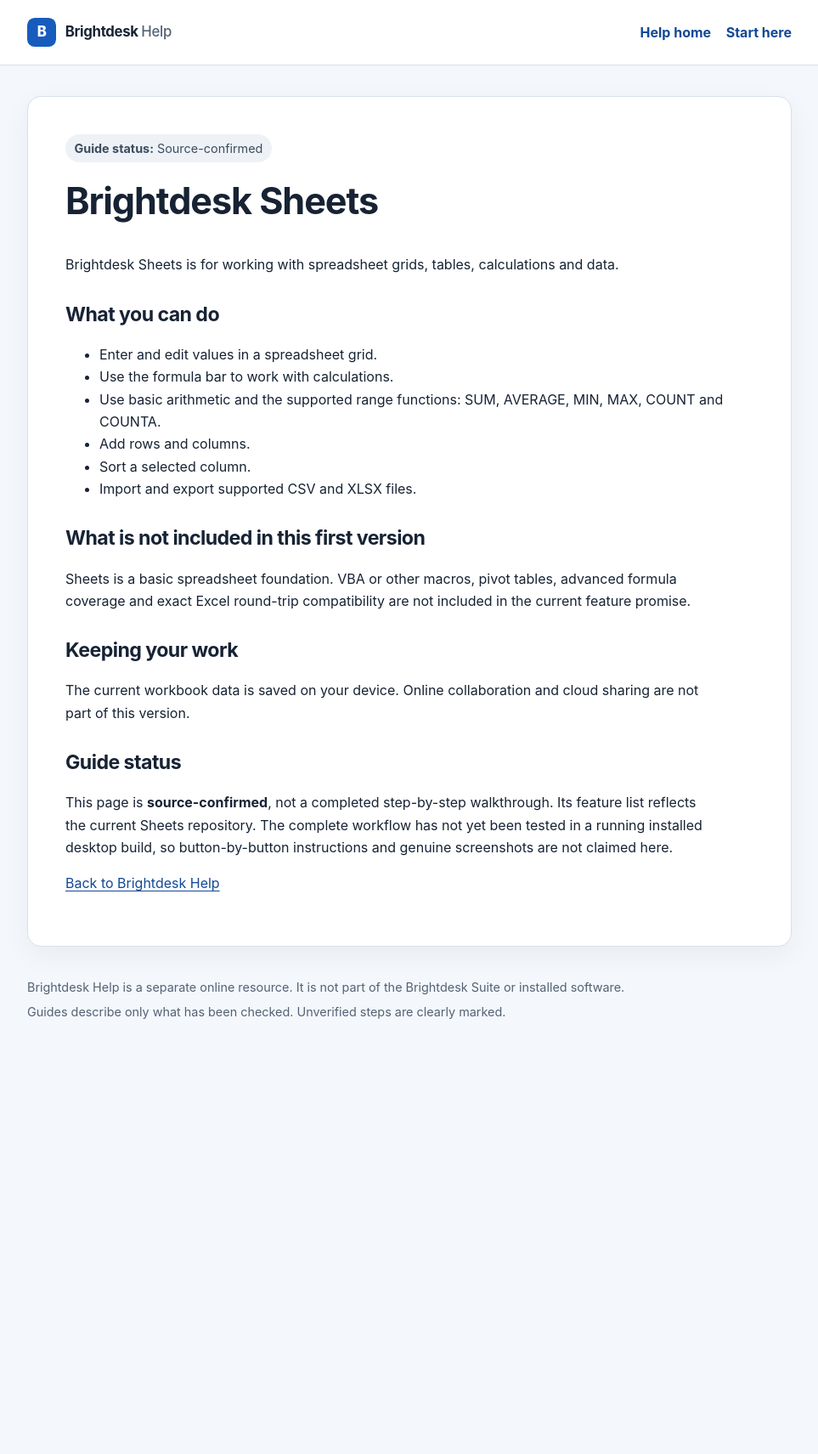
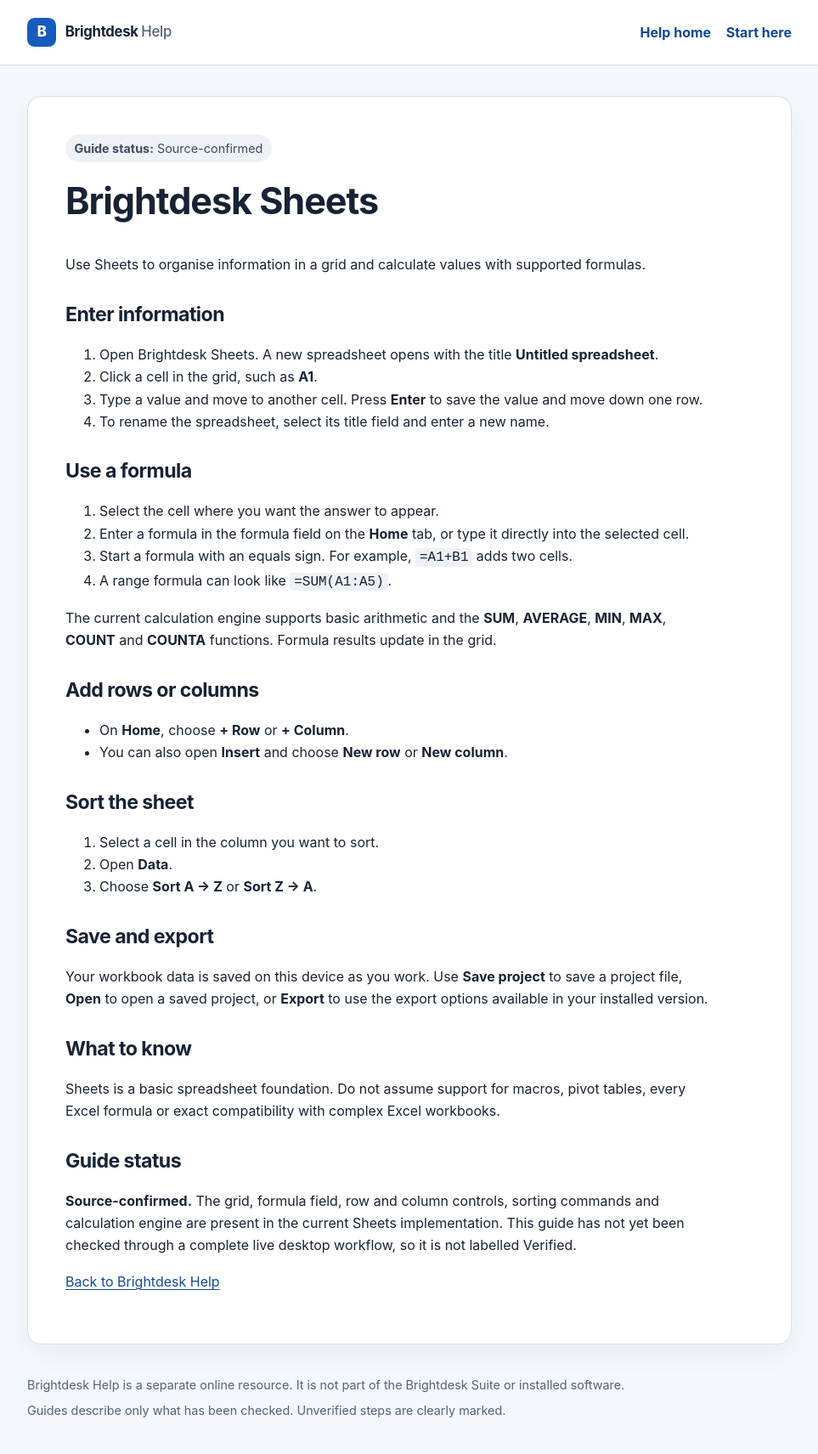
Before and after one commit to conz20/Brightdesk-Wiki, a Jekyll site: the page built from docs/products/sheets.md, in a window 1280 px wide. Shown: the whole page at 85% size, without its empty margins (158-1121 px from the left). Built offline with Jekyll 4.4.1, drawn with Linux system fonts in a browser that asks for light colours; before the commit the page ends 1243 px from its top, so only the background shows below that.

Commit message:
docs: add source-confirmed sheets help guide

```diff
--- a/docs/products/sheets.md
+++ b/docs/products/sheets.md
@@ -1,34 +1,52 @@
 ---
 layout: default
 title: Brightdesk Sheets
-description: What Brightdesk Sheets can do and what is not included yet.
+description: Enter data, calculate values and organise a spreadsheet in Brightdesk Sheets.
 status: Source-confirmed
 permalink: /products/sheets.html
 ---
 
 # Brightdesk Sheets
 
-Brightdesk Sheets is for working with spreadsheet grids, tables, calculations and data.
+Use Sheets to organise information in a grid and calculate values with supported formulas.
 
-## What you can do
+## Enter information
 
-- Enter and edit values in a spreadsheet grid.
-- Use the formula bar to work with calculations.
-- Use basic arithmetic and the supported range functions: SUM, AVERAGE, MIN, MAX, COUNT and COUNTA.
-- Add rows and columns.
-- Sort a selected column.
-- Import and export supported CSV and XLSX files.
+1. Open Brightdesk Sheets. A new spreadsheet opens with the title **Untitled spreadsheet**.
+2. Click a cell in the grid, such as **A1**.
+3. Type a value and move to another cell. Press **Enter** to save the value and move down one row.
+4. To rename the spreadsheet, select its title field and enter a new name.
 
-## What is not included in this first version
+## Use a formula
 
-Sheets is a basic spreadsheet foundation. VBA or other macros, pivot tables, advanced formula coverage and exact Excel round-trip compatibility are not included in the current feature promise.
+1. Select the cell where you want the answer to appear.
+2. Enter a formula in the formula field on the **Home** tab, or type it directly into the selected cell.
+3. Start a formula with an equals sign. For example, `=A1+B1` adds two cells.
+4. A range formula can look like `=SUM(A1:A5)`.
 
-## Keeping your work
+The current calculation engine supports basic arithmetic and the **SUM**, **AVERAGE**, **MIN**, **MAX**, **COUNT** and **COUNTA** functions. Formula results update in the grid.
 
-The current workbook data is saved on your device. Online collaboration and cloud sharing are not part of this version.
+## Add rows or columns
+
+- On **Home**, choose **+ Row** or **+ Column**.
+- You can also open **Insert** and choose **New row** or **New column**.
+
+## Sort the sheet
+
+1. Select a cell in the column you want to sort.
+2. Open **Data**.
+3. Choose **Sort A → Z** or **Sort Z → A**.
+
+## Save and export
+
+Your workbook data is saved on this device as you work. Use **Save project** to save a project file, **Open** to open a saved project, or **Export** to use the export options available in your installed version.
+
+## What to know
+
+Sheets is a basic spreadsheet foundation. Do not assume support for macros, pivot tables, every Excel formula or exact compatibility with complex Excel workbooks.
 
 ## Guide status
 
-This page is **source-confirmed**, not a completed step-by-step walkthrough. Its feature list reflects the current Sheets repository. The complete workflow has not yet been tested in a running installed desktop build, so button-by-button instructions and genuine screenshots are not claimed here.
+**Source-confirmed.** The grid, formula field, row and column controls, sorting commands and calculation engine are present in the current Sheets implementation. This guide has not yet been checked through a complete live desktop workflow, so it is not labelled Verified.
 
 [Back to Brightdesk Help](../index.html)
```
